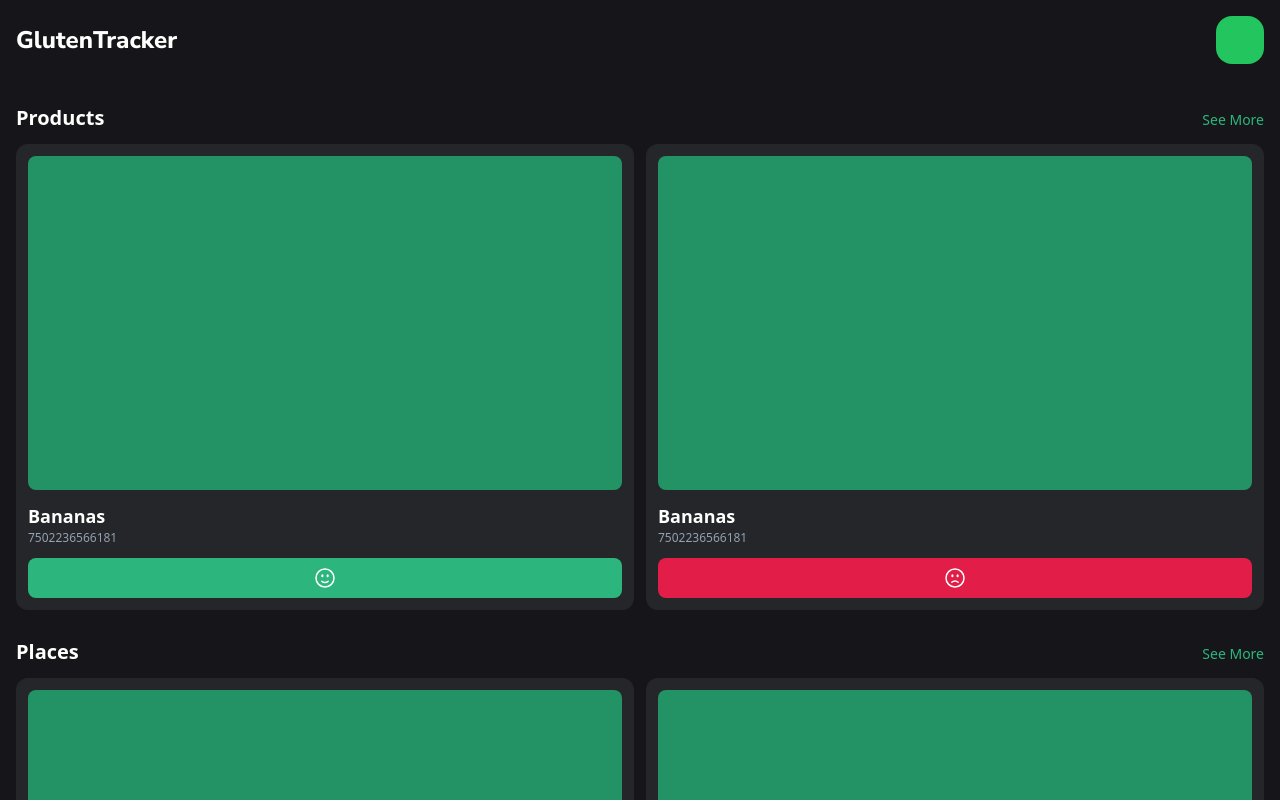
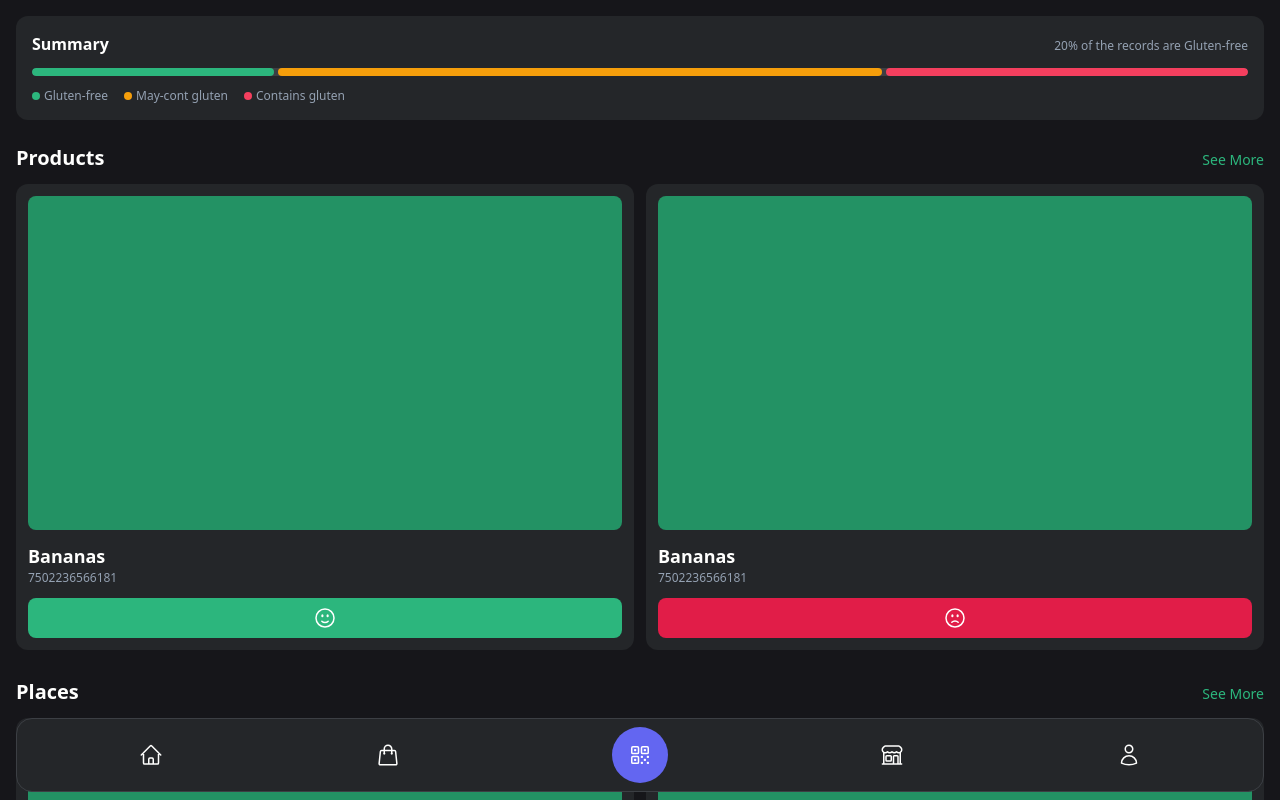
Before and after one commit to angelmtztrc/gluten-free, a Next.js app: page / in a window 1280 px wide. Shown: the top 800 px of the page. Built offline with nearby package versions, Linux system fonts and the light colour scheme.

Commit message:
chore:  add basic home page layout

```diff
--- a/src/pages/index.tsx
+++ b/src/pages/index.tsx
@@ -1,18 +1,71 @@
-import { FaceFrownIcon, FaceSmileIcon } from '@heroicons/react/24/outline';
+import {
+  BuildingStorefrontIcon,
+  FaceFrownIcon,
+  FaceSmileIcon,
+  HomeIcon,
+  QrCodeIcon,
+  ShoppingBagIcon,
+  UserIcon
+} from '@heroicons/react/24/outline';
 
 import { AppBar } from '@/atoms';
 
 const HomePage = () => {
   return (
-    <div className="min-h-screen bg-darken-900">
-      <AppBar />
+    <div className="min-h-screen bg-darken-900 px-4">
+      <div className="fixed bottom-0 left-0 z-50 w-full px-4 py-2">
+        <nav className="flex h-full w-full items-center justify-around rounded-2xl border border-dark-800 bg-dark-900 px-4 py-2">
+          <div>
+            <HomeIcon className="W-6 h-6 text-white" />
+          </div>
+          <div>
+            <ShoppingBagIcon className="W-6 h-6 text-white" />
+          </div>
+          <div className="rounded-full bg-primary-500 p-4">
+            <QrCodeIcon className="W-6 h-6 text-white" />
+          </div>
+          <div>
+            <BuildingStorefrontIcon className="W-6 h-6 text-white" />
+          </div>
+          <div>
+            <UserIcon className="W-6 h-6 text-white" />
+          </div>
+        </nav>
+      </div>
+      <section className="pt-4">
+        <div className="rounded-xl bg-dark-900 p-4">
+          <div className="flex items-baseline justify-between">
+            <h2 className="font-bold text-white">Summary</h2>
+            <p className="text-xs text-gray-900">20% of the records are Gluten-free</p>
+          </div>
+          <div className="mt-3 flex h-2 w-full gap-1 overflow-hidden rounded-full bg-dark-800">
+            <div className="h-2 w-1/5 rounded-full bg-secondary-500" />
+            <div className="h-2 w-1/2 rounded-full bg-amber-500" />
+            <div className="h-2 w-[30%] rounded-full bg-rose-500" />
+          </div>
+          <div className="mt-3 flex items-baseline space-x-4">
+            <div className="flex items-center space-x-1">
+              <figure className="h-2 w-2 rounded-full bg-secondary-500" />
+              <p className="text-xs text-gray-900">Gluten-free</p>
+            </div>
+            <div className="flex items-center space-x-1">
+              <figure className="h-2 w-2 rounded-full bg-amber-500" />
+              <p className="text-xs text-gray-900">May-cont gluten</p>
+            </div>
+            <div className="flex items-center space-x-1">
+              <figure className="h-2 w-2 rounded-full bg-rose-500" />
+              <p className="text-xs text-gray-900">Contains gluten</p>
+            </div>
+          </div>
+        </div>
+      </section>
       <div className="mt-6">
         <section>
-          <div className="flex items-baseline justify-between px-4">
+          <div className="flex items-baseline justify-between">
             <h2 className="text-xl font-bold text-white">Products</h2>
             <p className="text-sm text-secondary-500">See More</p>
           </div>
-          <ul className="mt-3 grid w-full grid-cols-2 gap-3 px-4">
+          <ul className="mt-3 grid w-full grid-cols-2 gap-3">
             <li className="rounded-xl bg-dark-900 p-3">
               <figure className="aspect-video rounded-lg bg-secondary-600" />
               <div className="mt-3">
@@ -36,11 +89,11 @@ const HomePage = () => {
           </ul>
         </section>
         <section className="mt-7">
-          <div className="flex items-baseline justify-between px-4">
+          <div className="flex items-baseline justify-between">
             <h2 className="text-xl font-bold text-white">Places</h2>
             <p className="text-sm text-secondary-500">See More</p>
           </div>
-          <ul className="mt-3 grid w-full grid-cols-2 gap-3 px-4">
+          <ul className="mt-3 grid w-full grid-cols-2 gap-3">
             <li className="rounded-xl bg-dark-900 p-3">
               <figure className="aspect-video rounded-lg bg-secondary-600" />
               <div className="mt-3">
```
